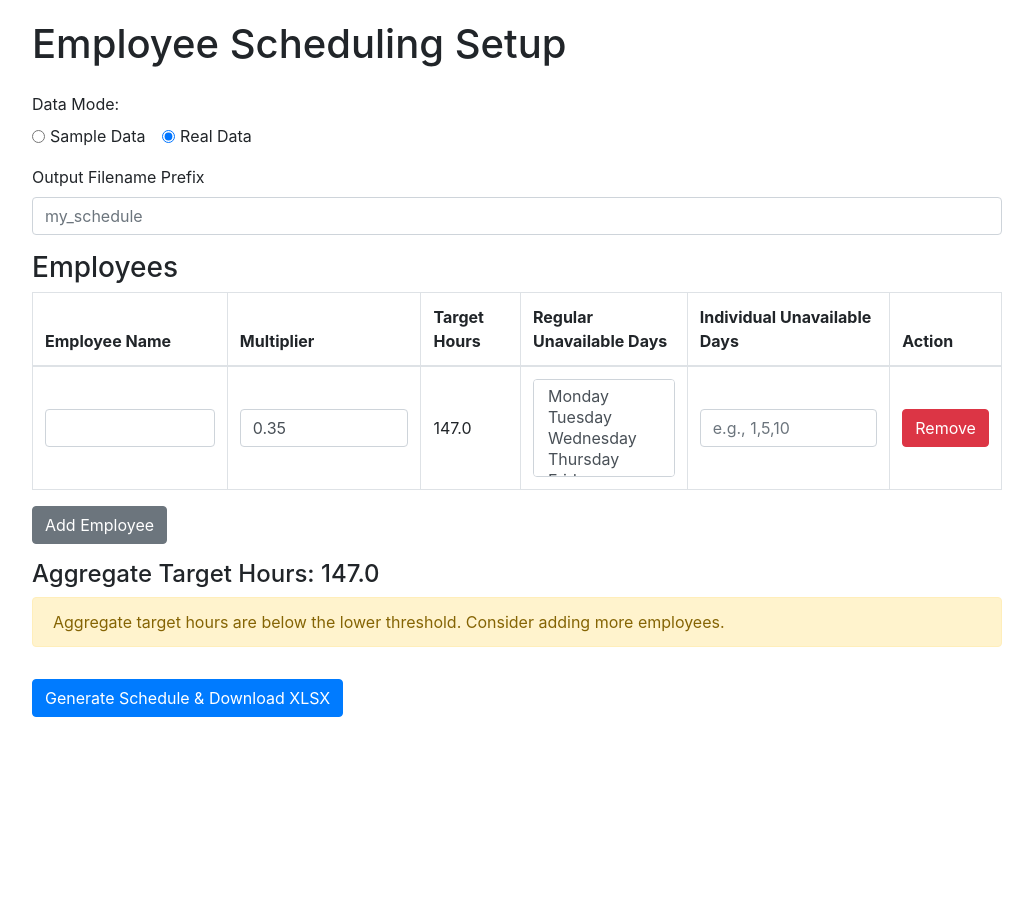
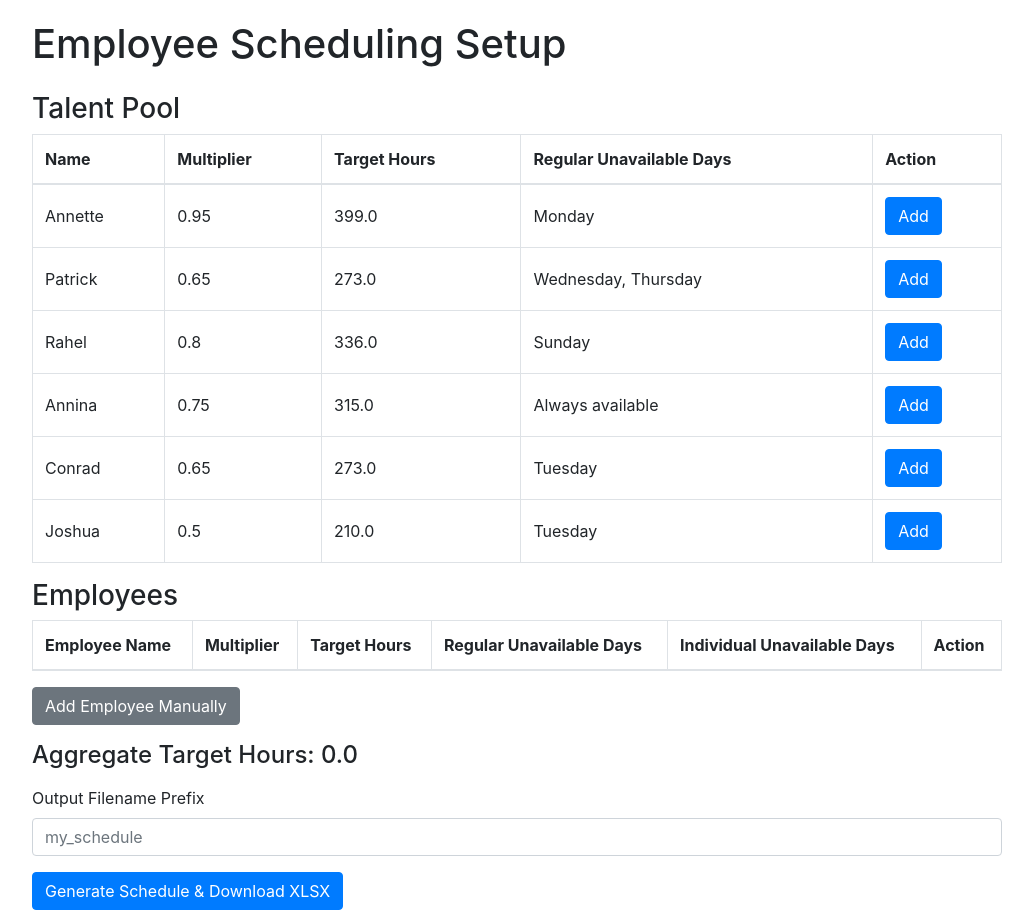
Before and after one commit to gibital/braendiHacks4Good, a Flask app: page / in a window 1280 px wide. Shown: the whole page, without its empty margins (123-1156 px from the left). Before the commit the page ends 717 px from the top, so only its background shows below. Run offline with Flask 3, Linux system fonts and the light colour scheme; lists and menus that the app fills with data are empty; some libraries are stand-ins or nearby versions.

Commit message:
Added hardcoded employee pool that can be added to a team to save time on product demo

```diff
--- a/flaskServer.py
+++ b/flaskServer.py
@@ -1,45 +1,37 @@
 # app.py
 import os
-import random
 import tempfile
 from flask import Flask, render_template, request, send_file, flash, redirect, url_for
-from scheduling import run_scheduling, generate_sample_data, BASE_HOURS, allowed_multipliers
+from scheduling import run_scheduling, BASE_HOURS
 app = Flask(__name__)
-app.secret_key = 'your_secret_key'  # Replace with a secure secret
 
 @app.route('/', methods=['GET', 'POST'])
 def index():
     if request.method == 'POST':
-        mode = request.form.get('mode')  # "sample" or "manual"
         filename_prefix = request.form.get('filename_prefix') or "weekly_schedule"
         output_filename = os.path.join(tempfile.gettempdir(), f"{filename_prefix}_weekly_schedule.xlsx")
 
-        if mode == 'sample':
-            # Use sample data.
-            employees = ["Alice", "Bob", "Charlie", "David", "Eva", "Frank", "Grace", "Henry"]
-            employee_target_hours, individual_unavailable, never_available = generate_sample_data(employees)
-        else:
-            # Use real (manual) data.
-            employees = request.form.getlist('employee_names[]')
-            multipliers = request.form.getlist('multipliers[]')
-            employee_target_hours = {}
-            individual_unavailable = {}
-            never_available = {}
-            for i, (name, mult) in enumerate(zip(employees, multipliers), start=1):
-                try:
-                    multiplier = float(mult)
-                except:
-                    multiplier = 0
-                employee_target_hours[name] = BASE_HOURS * multiplier
-                # Get regularly unavailable days (from multi-select)
-                reg = request.form.getlist(f'regular_unavailable_{i}[]')
-                never_available[name] = set(int(x) for x in reg) if reg else set()
-                # Get individual unavailable days (comma-separated)
-                indiv = request.form.get(f'individual_unavailable_{i}')
-                if indiv:
-                    individual_unavailable[name] = set(int(x.strip()) for x in indiv.split(',') if x.strip().isdigit())
-                else:
-                    individual_unavailable[name] = set()
+        # Always use manual (real) data.
+        employees = request.form.getlist('employee_names[]')
+        multipliers = request.form.getlist('multipliers[]')
+        employee_target_hours = {}
+        individual_unavailable = {}
+        never_available = {}
+        for i, (name, mult) in enumerate(zip(employees, multipliers), start=1):
+            try:
+                multiplier = float(mult)
+            except:
+                multiplier = 0
+            employee_target_hours[name] = BASE_HOURS * multiplier
+            # Retrieve regularly unavailable days from multi-select.
+            reg = request.form.getlist(f'regular_unavailable_{i}[]')
+            never_available[name] = set(int(x) for x in reg) if reg else set()
+            # Retrieve individual unavailable days from text field.
+            indiv = request.form.get(f'individual_unavailable_{i}')
+            if indiv:
+                individual_unavailable[name] = set(int(x.strip()) for x in indiv.split(',') if x.strip().isdigit())
+            else:
+                individual_unavailable[name] = set()
 
         result_file = run_scheduling(employees, employee_target_hours, individual_unavailable, never_available, output_filename)
         if result_file:
--- a/templates/index.html
+++ b/templates/index.html
@@ -14,25 +14,67 @@
 <body>
 <div class="container">
   <h1 class="mb-4">Employee Scheduling Setup</h1>
+
+  <!-- Talent Pool Table -->
+  <h3>Talent Pool</h3>
+  <table class="table table-bordered" id="talentPoolTable">
+    <thead>
+      <tr>
+        <th>Name</th>
+        <th>Multiplier</th>
+        <th>Target Hours</th>
+        <th>Regular Unavailable Days</th>
+        <th>Action</th>
+      </tr>
+    </thead>
+    <tbody>
+      <tr>
+        <td>Annette</td>
+        <td>0.95</td>
+        <td>399.0</td>
+        <td>Monday</td>
+        <td><button type="button" class="btn btn-primary addTalentBtn">Add</button></td>
+      </tr>
+      <tr>
+        <td>Patrick</td>
+        <td>0.65</td>
+        <td>273.0</td>
+        <td>Wednesday, Thursday</td>
+        <td><button type="button" class="btn btn-primary addTalentBtn">Add</button></td>
+      </tr>
+      <tr>
+        <td>Rahel</td>
+        <td>0.8</td>
+        <td>336.0</td>
+        <td>Sunday</td>
+        <td><button type="button" class="btn btn-primary addTalentBtn">Add</button></td>
+      </tr>
+      <tr>
+        <td>Annina</td>
+        <td>0.75</td>
+        <td>315.0</td>
+        <td>Always available</td>
+        <td><button type="button" class="btn btn-primary addTalentBtn">Add</button></td>
+      </tr>
+      <tr>
+        <td>Conrad</td>
+        <td>0.65</td>
+        <td>273.0</td>
+        <td>Tuesday</td>
+        <td><button type="button" class="btn btn-primary addTalentBtn">Add</button></td>
+      </tr>
+      <tr>
+        <td>Joshua</td>
+        <td>0.5</td>
+        <td>210.0</td>
+        <td>Tuesday</td>
+        <td><button type="button" class="btn btn-primary addTalentBtn">Add</button></td>
+      </tr>
+    </tbody>
+  </table>
+
+  <!-- Manual Input Form -->
   <form id="scheduleForm" method="post" action="/">
-    <!-- Mode Selection -->
-    <div class="form-group">
-      <label>Data Mode:</label><br>
-      <div class="form-check form-check-inline">
-        <input class="form-check-input" type="radio" name="mode" id="mode_sample" value="sample">
-        <label class="form-check-label" for="mode_sample">Sample Data</label>
-      </div>
-      <div class="form-check form-check-inline">
-        <input class="form-check-input" type="radio" name="mode" id="mode_manual" value="manual" checked>
-        <label class="form-check-label" for="mode_manual">Real Data</label>
-      </div>
-    </div>
-    <div class="form-group">
-      <label for="filename_prefix">Output Filename Prefix</label>
-      <input type="text" class="form-control" id="filename_prefix" name="filename_prefix" placeholder="my_schedule">
-    </div>
-    <!-- Employee Table (only for Real Data) -->
-    <div id="employeeSection">
     <h3>Employees</h3>
     <table class="table table-bordered" id="employeesTable">
       <thead>
@@ -46,15 +88,20 @@
         </tr>
       </thead>
       <tbody>
+        <!-- Starts empty -->
       </tbody>
     </table>
-      <button type="button" class="btn btn-secondary" id="addEmployeeBtn">Add Employee</button>
+    <button type="button" class="btn btn-secondary" id="addEmployeeBtn">Add Employee Manually</button>
     <div class="mt-3">
       <h4>Aggregate Target Hours: <span id="aggregateTarget">0.0</span></h4>
       <div id="aggregateFeedback" class="alert" role="alert" style="display: none;"></div>
     </div>
+    <!-- Moved Output Filename input to right above the submit button -->
+    <div class="form-group mt-3">
+      <label for="filename_prefix">Output Filename Prefix</label>
+      <input type="text" class="form-control" id="filename_prefix" name="filename_prefix" placeholder="my_schedule">
     </div>
-    <button type="submit" class="btn btn-primary mt-3">Generate Schedule & Download XLSX</button>
+    <button type="submit" class="btn btn-primary">Generate Schedule & Download XLSX</button>
   </form>
 </div>
 
@@ -104,7 +151,7 @@
     }
   }
 
-  function addEmployeeRow(name="", multiplier="0.35", regularUnavailable="", individualUnavailable="") {
+  function addEmployeeRow(name="", multiplier="0.35", regularUnavailable="", individualUnavailable="", source="manual") {
     employeeCount++;
     const tbody = document.querySelector('#employeesTable tbody');
     const row = document.createElement('tr');
@@ -124,10 +171,27 @@
         </select>
       </td>
       <td><input type="text" class="form-control individualUnavailable" name="individual_unavailable_${employeeCount}" placeholder="e.g., 1,5,10"></td>
-      <td><button type="button" class="btn btn-danger removeEmployeeBtn">Remove</button></td>
+      <td>
+        <input type="hidden" class="source" value="${source}">
+        <button type="button" class="btn btn-danger removeEmployeeBtn">Remove</button>
+      </td>
     `;
+    if (regularUnavailable) {
+      const days = regularUnavailable.split(',').map(s => s.trim().toLowerCase());
+      const select = row.querySelector('.regularUnavailable');
+      Array.from(select.options).forEach(option => {
+        const dayName = dayMapping[parseInt(option.value)].toLowerCase();
+        if (days.includes(dayName)) {
+          option.selected = true;
+        }
+      });
+    }
     row.querySelector('.multiplier').addEventListener('input', () => updateRowTargetHours(row));
-    row.querySelector('.removeEmployeeBtn').addEventListener('click', () => {
+    row.querySelector('.removeEmployeeBtn').addEventListener('click', function(){
+      const sourceValue = row.querySelector('.source').value;
+      if(sourceValue === "talent"){
+        returnToTalentPool(row);
+      }
       row.remove();
       updateAggregate();
     });
@@ -135,28 +199,51 @@
     updateRowTargetHours(row);
   }
 
+  function addTalentEmployee(button) {
+    const talentRow = button.closest("tr");
+    const name = talentRow.cells[0].innerText.trim();
+    const multiplier = talentRow.cells[1].innerText.trim();
+    const regularUnavailable = talentRow.cells[3].innerText.trim();
+    addEmployeeRow(name, multiplier, regularUnavailable, "", "talent");
+    talentRow.remove();
+  }
+
+  function returnToTalentPool(manualRow) {
+    const name = manualRow.querySelector('.employeeName').value;
+    const multiplier = manualRow.querySelector('.multiplier').value;
+    const select = manualRow.querySelector('.regularUnavailable');
+    let regularUnavailable = [];
+    Array.from(select.options).forEach(option => {
+      if (option.selected) {
+        regularUnavailable.push(dayMapping[parseInt(option.value)]);
+      }
+    });
+    const talentTbody = document.querySelector('#talentPoolTable tbody');
+    const newRow = document.createElement('tr');
+    newRow.innerHTML = `
+      <td>${name}</td>
+      <td>${multiplier}</td>
+      <td>${(BASE_HOURS * parseFloat(multiplier)).toFixed(1)}</td>
+      <td>${regularUnavailable.join(", ")}</td>
+      <td><button type="button" class="btn btn-primary addTalentBtn">Add</button></td>
+    `;
+    newRow.querySelector('.addTalentBtn').addEventListener('click', function(){
+      addTalentEmployee(this);
+    });
+    talentTbody.appendChild(newRow);
+  }
+
   document.getElementById('addEmployeeBtn').addEventListener('click', () => {
     addEmployeeRow();
   });
 
-  // Toggle between Sample and Real Data modes.
-  document.querySelectorAll('input[name="mode"]').forEach(radio => {
-    radio.addEventListener('change', function(){
-      if (this.value === 'sample') {
-        document.getElementById('employeeSection').style.display = 'none';
-      } else {
-        document.getElementById('employeeSection').style.display = 'block';
-      }
+  document.querySelectorAll('.addTalentBtn').forEach(btn => {
+    btn.addEventListener('click', function(){
+      addTalentEmployee(this);
     });
   });
 
-  // Initialize with Real Data mode and one employee row.
-  window.onload = function() {
-    // Ensure manual mode is selected.
-    document.getElementById('mode_manual').checked = true;
-    document.getElementById('employeeSection').style.display = 'block';
-    addEmployeeRow();
-  };
+  // Do not initialize any manual rows on page load.
 </script>
 </body>
 </html>
```
Lines whose indentation alone changed are shown as unchanged.
